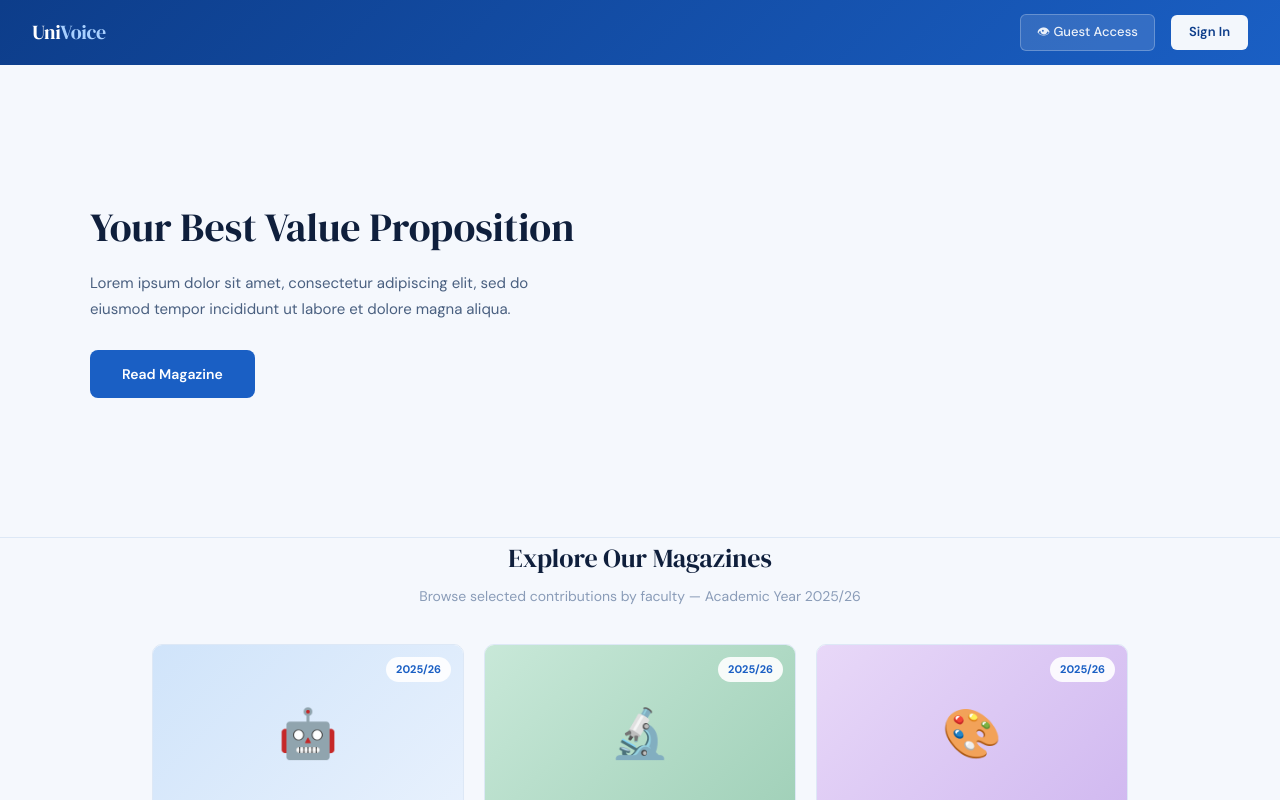
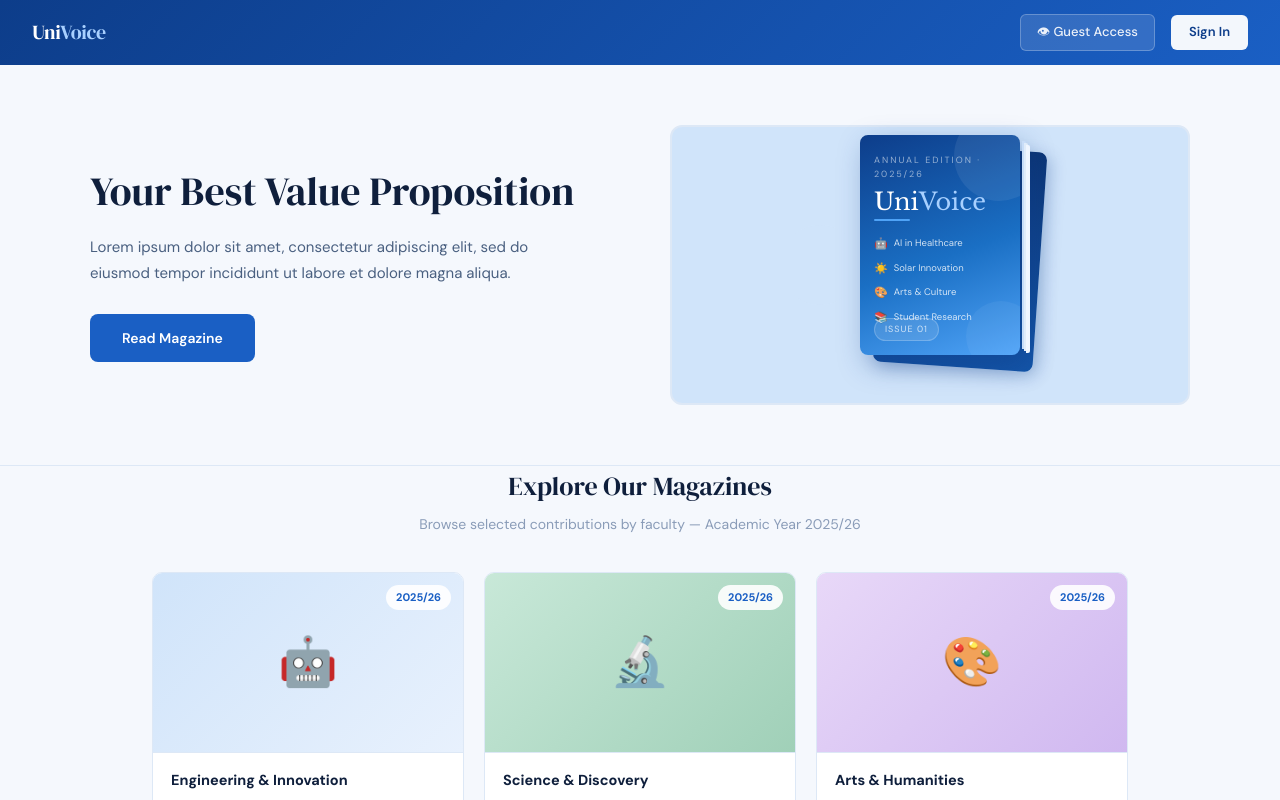
Before and after one commit to hninsunyein/UniVoice, a Next.js app: page / in a window 1280 px wide. Shown: the top 800 px of the page. Built offline with nearby package versions, Linux system fonts and the light colour scheme.

Commit message:
add design

```diff
--- a/src/app/admin/closure/page.js
+++ b/src/app/admin/closure/page.js
@@ -16,8 +16,8 @@ const sidebarConfig = {
       items: [
         { icon: "📊", label: "Reports", href: "/admin" },
         { icon: "📅", label: "Closure Dates", href: "/admin/closure", active: true },
-        { icon: "👤", label: "Users", href: "#" },
-        { icon: "🏫", label: "Faculties", href: "#" },
+        { icon: "👤", label: "Users", href: "/admin/users" },
+        { icon: "🏫", label: "Faculties", href: "/admin/faculties" },
       ],
     },
   ],
--- a/src/app/admin/page.js
+++ b/src/app/admin/page.js
@@ -24,8 +24,8 @@ const sidebarConfig = {
       title: "Management",
       items: [
         { icon: "📅", label: "Closure Dates", href: "/admin/closure" },
-        { icon: "👤", label: "Users", href: "#" },
-        { icon: "🏫", label: "Faculties", href: "#" },
+        { icon: "👤", label: "Users", href: "/admin/users" },
+        { icon: "🏫", label: "Faculties", href: "/admin/faculties" },
       ],
     },
   ],
--- a/src/app/globals.css
+++ b/src/app/globals.css
@@ -69,7 +69,7 @@ body {
 
 /* ─── TOPBAR ─── */
 .topbar {
-  background: var(--navy);
+  background: var(--navy-mid);
   height: 64px;
   display: flex;
   align-items: center;
@@ -370,7 +370,7 @@ body {
 }
 .login-left {
   flex: 1 1 50%;
-  background: linear-gradient(160deg, var(--navy) 0%, var(--navy-light) 40%, var(--blue) 100%);
+  background: var(--navy);
   padding: 72px 64px;
   display: flex;
   flex-direction: column;
@@ -731,7 +731,7 @@ body {
   height: 280px;
   border: 2px solid var(--lp-line);
   border-radius: 12px;
-  background: var(--lp-white);
+  background: var(--lp-sky);
   display: flex;
   align-items: center;
   justify-content: center;
--- a/src/app/page.js
+++ b/src/app/page.js
@@ -77,7 +77,55 @@ export default function LandingPage() {
               <button className="lp-hero-cta" onClick={scrollToMagazines}>Read Magazine</button>
             </div>
             <div className="lp-hero-right">
-              <div className="lp-article-image"></div>
+              <div className="lp-hero-image">
+                {/* Magazine stack mockup */}
+                <div style={{ position: "relative", width: 220, height: 260 }}>
+                  {/* Back magazine (shadow) */}
+                  <div style={{
+                    position: "absolute", top: 12, left: 20,
+                    width: 160, height: 220, borderRadius: 8,
+                    background: "linear-gradient(160deg,#0a2d6a,#1455a8)",
+                    boxShadow: "4px 4px 16px rgba(13,61,138,.25)",
+                    transform: "rotate(4deg)"
+                  }} />
+                  {/* Front magazine cover */}
+                  <div style={{
+                    position: "absolute", top: 0, left: 0,
+                    width: 160, height: 220, borderRadius: 8,
+                    background: "linear-gradient(160deg,#0d3d8a 0%,#1a6fc4 55%,#4fa3f7 100%)",
+                    boxShadow: "6px 10px 28px rgba(13,61,138,.35)",
+                    padding: "18px 14px",
+                    display: "flex", flexDirection: "column",
+                    overflow: "hidden"
+                  }}>
+                    {/* Decorative circle */}
+                    <div style={{ position: "absolute", top: -24, right: -24, width: 90, height: 90, borderRadius: "50%", background: "rgba(255,255,255,.07)" }} />
+                    <div style={{ position: "absolute", bottom: -16, right: -16, width: 70, height: 70, borderRadius: "50%", background: "rgba(255,255,255,.05)" }} />
+
+                    <div style={{ fontSize: 9, color: "rgba(255,255,255,.55)", letterSpacing: 2, textTransform: "uppercase", marginBottom: 6 }}>Annual Edition · 2025/26</div>
+                    <div style={{ fontFamily: "'Libre Baskerville', serif", fontSize: 24, color: "#fff", lineHeight: 1.15, marginBottom: 4 }}>
+                      Uni<span style={{ color: "#a8d0ff" }}>Voice</span>
+                    </div>
+                    <div style={{ width: 36, height: 2, background: "#4fa3f7", borderRadius: 2, marginBottom: 14 }} />
+                    <div style={{ display: "flex", flexDirection: "column", gap: 7 }}>
+                      {[["🤖","AI in Healthcare"],["☀️","Solar Innovation"],["🎨","Arts & Culture"],["📚","Student Research"]].map(([icon, label]) => (
+                        <div key={label} style={{ display: "flex", alignItems: "center", gap: 6 }}>
+                          <span style={{ fontSize: 11 }}>{icon}</span>
+                          <span style={{ fontSize: 9.5, color: "rgba(255,255,255,.8)", lineHeight: 1 }}>{label}</span>
+                        </div>
+                      ))}
+                    </div>
+                    {/* Issue badge */}
+                    <div style={{ position: "absolute", bottom: 14, left: 14, background: "rgba(255,255,255,.12)", border: "1px solid rgba(255,255,255,.2)", borderRadius: 20, padding: "3px 10px", fontSize: 9, color: "rgba(255,255,255,.75)", letterSpacing: 1 }}>
+                      ISSUE 01
+                    </div>
+                  </div>
+                  {/* Page edge lines */}
+                  {[...Array(3)].map((_, i) => (
+                    <div key={i} style={{ position: "absolute", top: 6 + i * 2, left: 162 + i * 2, width: 4, height: 208, background: i === 0 ? "#c8ddf8" : i === 1 ? "#e0ecfa" : "#f0f6ff", borderRadius: "0 2px 2px 0" }} />
+                  ))}
+                </div>
+              </div>
             </div>
           </div>
         </div>
```
